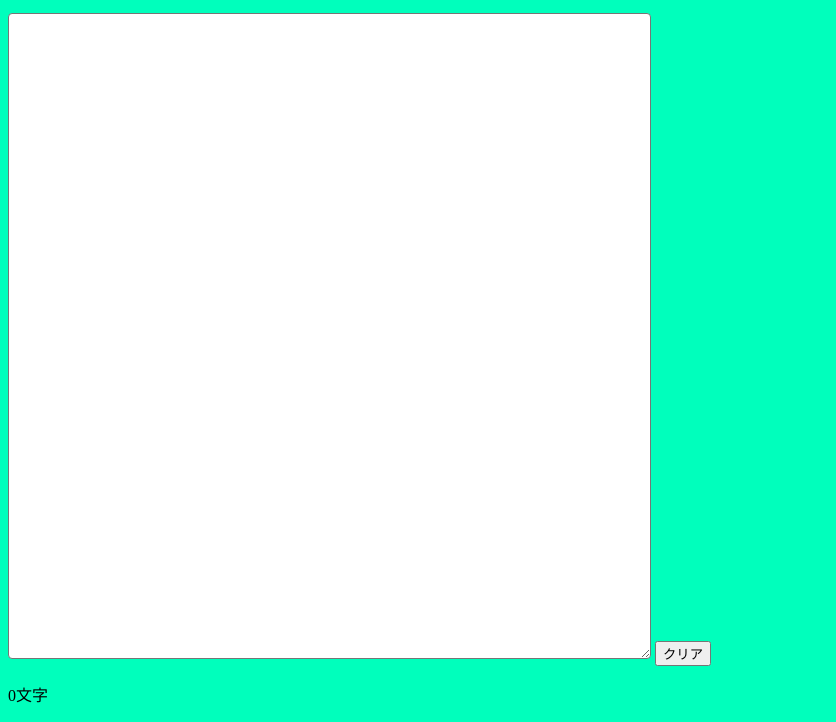
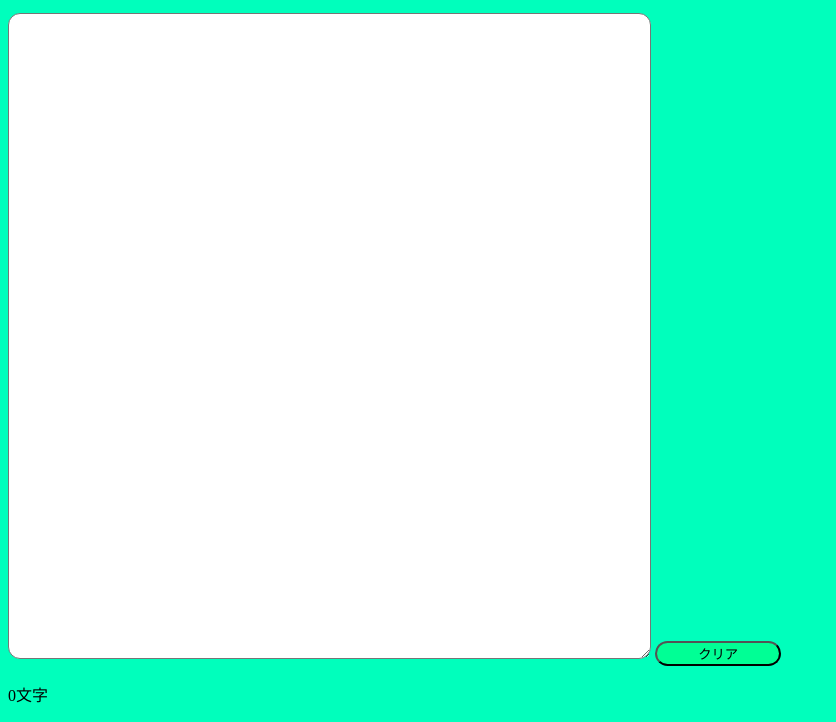
Before and after one commit to marisafish/Charactercounter, a plain HTML site: page index.html in a window 1280 px wide. Shown: the part 116-838 px from the top of the page, without its empty margins (0-836 px from the left). Drawn offline with Linux system fonts and the light colour scheme; a web font is replaced by a local one.

Commit message:
index.html の更新

```diff
--- a/index.html
+++ b/index.html
@@ -19,7 +19,14 @@ font-family: 'Zen Maru Gothic';
 }
 
 textarea {
-border-radius: 4px;
+border-radius: 12px;
+}
+
+input[type^="button"] {
+     border-radius: 13px;
+     background-color: #00FF95;
+     width: 10%;
+     height: 4%;
 }
 </style>
 </head>
```
